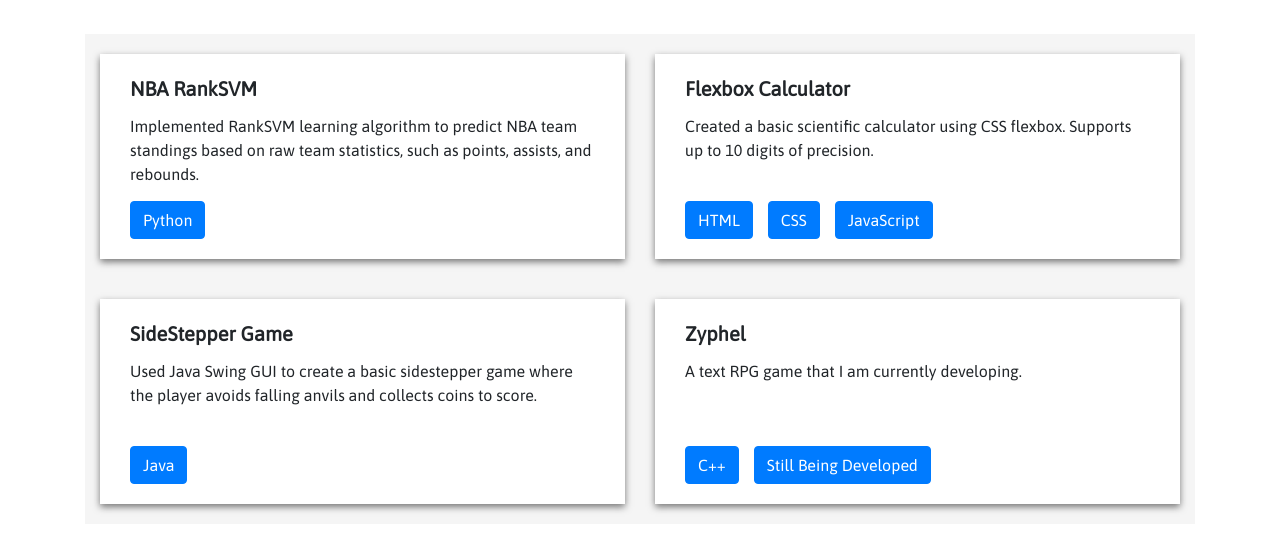
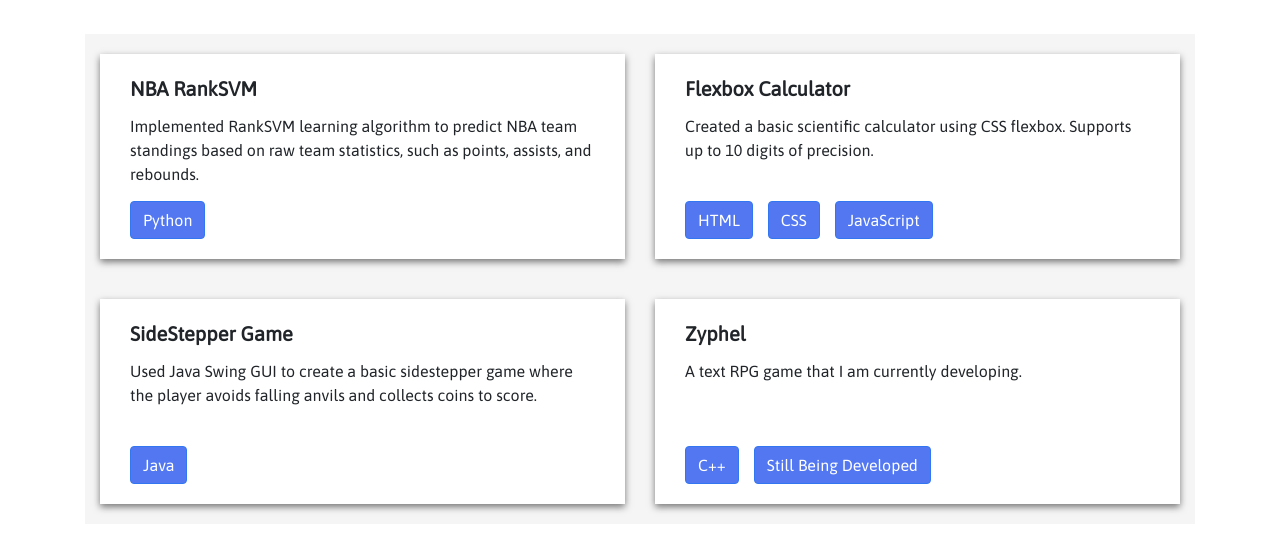
Before and after one commit to jonatlee/jonatlee.github.io, a React app: page /projects in a window 1280 px wide. Shown: the part 169-722 px from the top of the page. Built offline with nearby package versions, Linux system fonts and the light colour scheme.

Commit message:
cleaned up project page

```diff
--- a/src/components/pages/Projects.js
+++ b/src/components/pages/Projects.js
@@ -2,9 +2,13 @@ import React from 'react';
 import {Container, Row, Col, Button} from 'react-bootstrap';
 
 class Projects extends React.Component {
+    onClick = (projName) => {
+        window.location = `https://github.com/jonatlee/${projName}`;
+    }
+
     render() {
         return (
-            <Container style={{marginBottom: 25}}>
+            <Container style={{marginBottom: 75}}>
                 <div className="project-header">
                     Projects
                 </div>
@@ -12,7 +16,10 @@ class Projects extends React.Component {
                 <Container className="projects-container" style={{marginBottom: 0}}>
                     <Row style={{paddingBottom: 0}}>
                         <Col>
-                            <Container className="projects-proj">
+                            <Container
+                                className="projects-proj"
+                                onClick={() => this.onClick("nba-ranksvm")}
+                                >
                                 <div className="projects-proj-name">
                                     NBA RankSVM
                                 </div>
@@ -22,14 +29,16 @@ class Projects extends React.Component {
                                     as points, assists, and rebounds.
                                 </div>
                                 <div className="projects-proj-langs">
-                                    <Button className="projects-proj-langs-btn">
+                                    <Button className="projects-proj-langs-btn" disabled>
                                         Python
                                     </Button>
                                 </div>
                             </Container>
                         </Col>
                         <Col>
-                            <Container className="projects-proj">
+                            <Container
+                                className="projects-proj"
+                                onClick={() => this.onClick("flexbox-calculator")}>
                                 <div className="projects-proj-name">
                                     Flexbox Calculator
                                 </div>
@@ -40,13 +49,13 @@ class Projects extends React.Component {
                                 </div>
                                 <br />
                                 <div className="projects-proj-langs">
-                                    <Button className="projects-proj-langs-btn">
+                                    <Button className="projects-proj-langs-btn" disabled>
                                         HTML
                                     </Button>
-                                    <Button className="projects-proj-langs-btn off">
+                                    <Button className="projects-proj-langs-btn off" disabled>
                                         CSS
                                     </Button>
-                                    <Button className="projects-proj-langs-btn off">
+                                    <Button className="projects-proj-langs-btn off" disabled>
                                         JavaScript
                                     </Button>
                                 </div>
@@ -55,7 +64,9 @@ class Projects extends React.Component {
                     </Row>
                     <Row style={{paddingTop: 0, paddingBottom: 20}}>
                         <Col>
-                            <Container className="projects-proj">
+                            <Container
+                                className="projects-proj"
+                                onClick={() => this.onClick("sidestepper-game")}>
                                 <div className="projects-proj-name">
                                     SideStepper Game
                                 </div>
@@ -65,14 +76,16 @@ class Projects extends React.Component {
                                 </div>
                                 <br />
                                 <div className="projects-proj-langs">
-                                    <Button className="projects-proj-langs-btn">
+                                    <Button className="projects-proj-langs-btn" disabled>
                                         Java
                                     </Button>
                                 </div>
                             </Container>
                         </Col>
                         <Col>
-                            <Container className="projects-proj">
+                            <Container
+                                className="projects-proj"
+                                onClick={() => this.onClick("text-rpg-game")}>
                                 <div className="projects-proj-name">
                                     Zyphel
                                 </div>
@@ -82,10 +95,10 @@ class Projects extends React.Component {
                                 <br />
                                 <br />
                                 <div className="projects-proj-langs">
-                                    <Button className="projects-proj-langs-btn">
+                                    <Button className="projects-proj-langs-btn" disabled>
                                         C++
                                     </Button>
-                                    <Button className="projects-proj-langs-btn off">
+                                    <Button className="projects-proj-langs-btn off" disabled>
                                         Still Being Developed
                                     </Button>
                                 </div>
--- a/src/components/pages/styles/projects.css
+++ b/src/components/pages/styles/projects.css
@@ -11,6 +11,12 @@
     background-color: #FFFFFF;
     padding: 20px 30px;
     box-shadow: 0 3px 7px #777;
+    transition: transform .2s;
+}
+
+.projects-proj:hover {
+    transform: scale(1.03);
+    cursor: pointer;
 }
 
 .projects-proj-name {
@@ -26,8 +32,10 @@
     margin-top: 15px;
 }
 
-.projects-proj-langs.btn {
+.projects-proj-langs-btn:disabled, .btn.btn-primary:disabled {
     background-color: #5277F1;
+    border-color: #3277F1;
+    opacity: 1;
 }
 
 .off {
```
